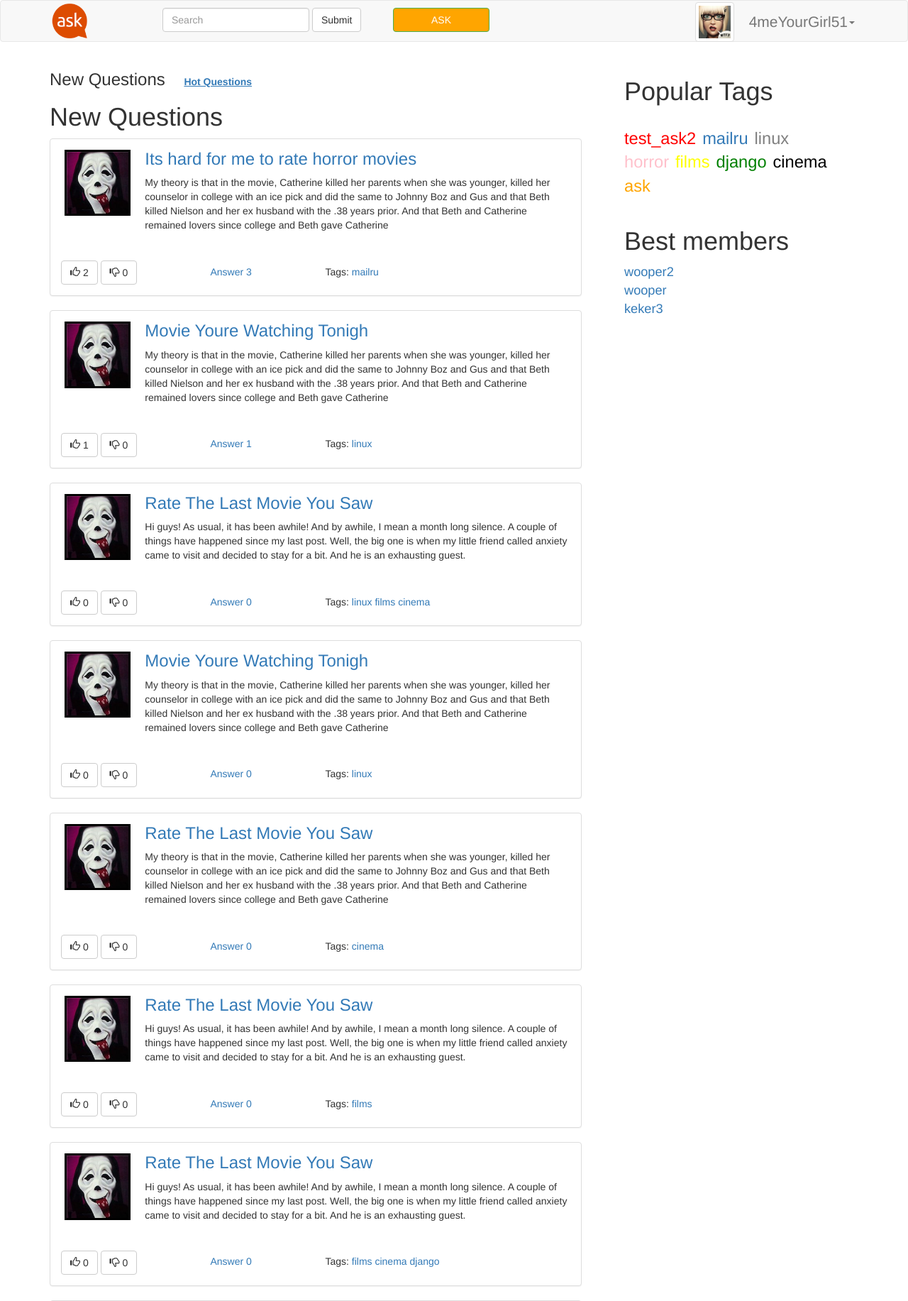
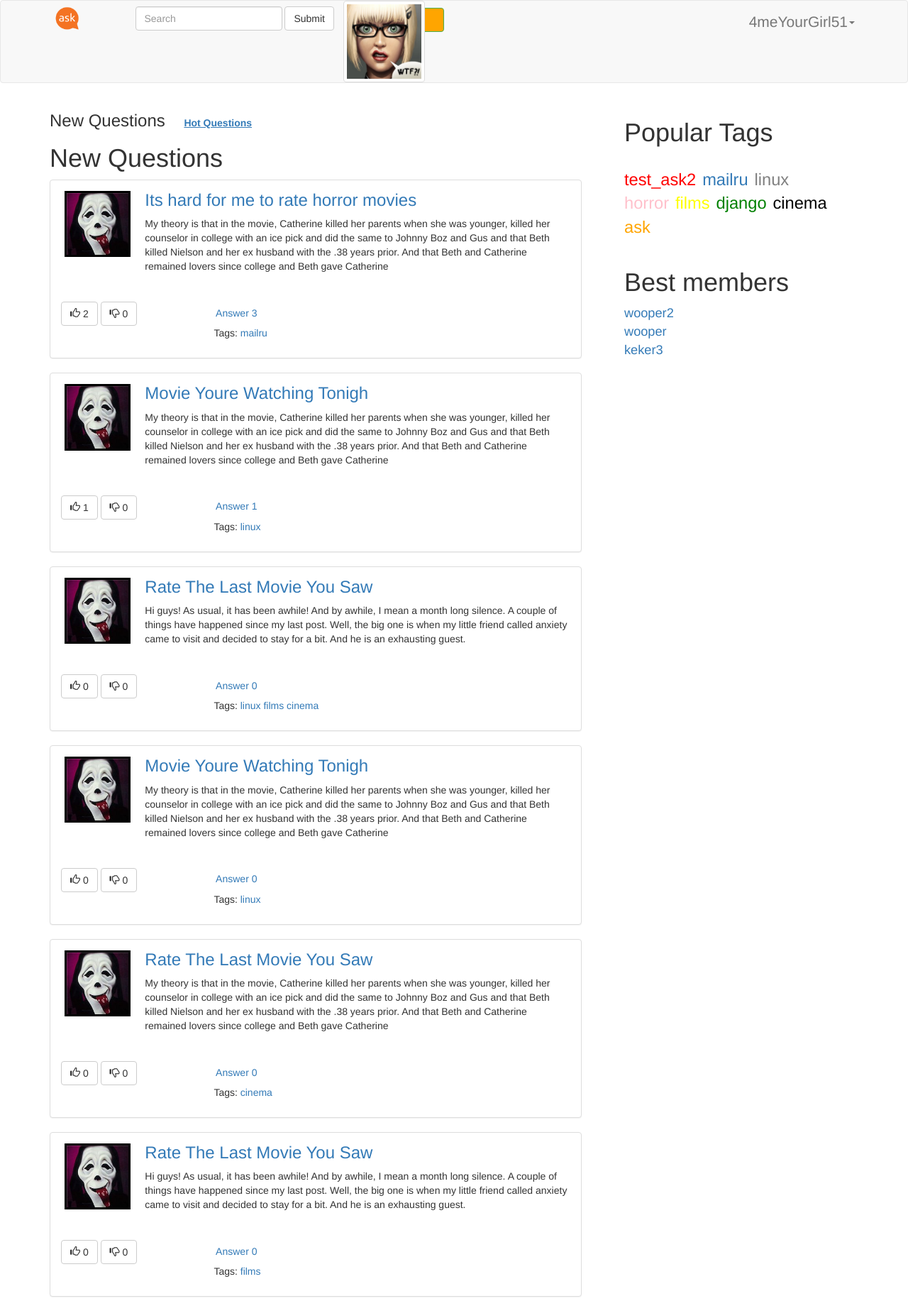
Before and after one commit to Alexander-Kuznetsov/AskKuznetsov, a Django app: page / in a window 1280 px wide. Shown: the top 1833 px of the page at 71% size. Run offline with Django 3.2, Linux system fonts and the light colour scheme; a user stored in the database is signed in; data comes from the database, SQL or seed files in the repository; both versions use the stored data as it was after the commit; parts of the project's set-up code (start-up, migrations or seed data) failed here and were passed over; some libraries are stand-ins or nearby versions.

Commit message:
fix static and fix some dir in django

```diff
--- a/ask_kuznetsov/ask_kuznetsov/settings.py
+++ b/ask_kuznetsov/ask_kuznetsov/settings.py
@@ -57,7 +57,7 @@ ROOT_URLCONF = 'ask_kuznetsov.urls'
 TEMPLATES = [
     {
         'BACKEND': 'django.template.backends.django.DjangoTemplates',
-        'DIRS': ['/home/bubliks/git-repos/AskKuznetsov/ask_kuznetsov/templates', '/home/bubliks/git-repos/AskKuznetsov/ask_kuznetsov/templates'],
+        'DIRS': [os.path.join(BASE_DIR, "templates")],
         'APP_DIRS': True,
         'OPTIONS': {
             'context_processors': [
--- a/ask_kuznetsov/ask_kuznetsov/views.py
+++ b/ask_kuznetsov/ask_kuznetsov/views.py
@@ -42,7 +42,9 @@ def search_view(request, *args, **kwargs):
         form = forms.SearchForm(request.GET)
         if form.is_valid():
             word = form.cleaned_data['search_word']
+            print(word)
             articles = Question.objects.search_word(word)
+            print(articles)
             if articles:
                 kwargs['search_word'] = {'word': word, 'count': articles.count()}
                 kwargs['tags'] = Tag.objects.get_count_iniq()
--- a/ask_kuznetsov/static/css/style.css
+++ b/ask_kuznetsov/static/css/style.css
@@ -4,6 +4,7 @@ body {
 }
 #wrap {
   min-height: 100%;
+  min-width: 320px;
 }
 main {
   padding-bottom: 50px;
@@ -17,13 +18,36 @@ footer {
   /*Высота футера*/
 }
 
+/* HEADER */
 .logo{
-  width: 50%;
+  width: 50px;
+  height: 50px;
 }
 
+/* Поиск */
+.navbar-left1{
+  position: relative;
+  top: 2px;
+  left: 30px;
+}
+
+
+/* Поиск */
+.navbar-left{
+  position: relative;
+  left: 5%;
+}
+
+/* Поиск */
+.navbar-leftASK{
+  position: relative;
+  top: 0px;
+  left: -240px;
+}
+/*
 .navbar-header{
   width: 10%;
-}
+}*/
 
 .line{
   display: inline;
@@ -78,19 +102,7 @@ footer {
   width: 40%
 }
 
-/* Поиск */
-.navbar-left{
-  position: relative;
-  top: 2px;
-  left: 30px;
-}
 
-/* Поиск */
-.navbar-leftASK{
-  position: relative;
-  top: 0px;
-  left: -240px;
-}
 
 .position-checkbox{
   position: relative;
@@ -124,11 +136,22 @@ footer {
   overflow: hidden;
 }
 
+
+/* ВОПРОСЫ */
 /* Колчество ответов на вопрос в списке всех вопросов*/
-.count-ansver{
+.count-answer{
   position: relative;
-  left:100px;
+  left:15%;
 }
+
+
+/* Тег вопросов*/
+.tags-message{
+  position: relative;
+  left:30%;
+}
+
+
 
 .hotquest{
   font-size: 14px;
@@ -136,11 +159,6 @@ footer {
 }
 
 
-/* Тег вопросов*/
-.tags-massage{
-  position: relative;
-  left:200px;
-}
 
 
 
--- a/ask_kuznetsov/templates/Modules/article.html
+++ b/ask_kuznetsov/templates/Modules/article.html
@@ -1,11 +1,12 @@
 <div class="panel panel-default">
 	<div class="panel-body">
-        <img class="avatar-post" align="left"  src="static/img/frame.jpg">
-        <h3 class="absolute-top"><a href="{{article.get_url}}">{{article.title}}</a></h3>
-        <p class="text-post">{{article.text}}</p>
+        <img class="avatar-post" src="static/img/frame.jpg">
+        <h3 class="absolute-top">
+			<a href="{{ article.get_url }}">{{ article.title }}</a>
+		</h3>
+        <p class="text-post">{{ article.text }}</p>
 	</div>
     <div class="panel-body">
-        <span>
 		<button data-id="{{ article.id }}" data-type="article" data-action="like" title="like" type="button" class="btn btn-default" aria-label="Left Align">
 			<span class="glyphicon glyphicon-thumbs-up" aria-hidden="true"></span>
 			<span data-count="like">{{ article.get_count_likes }}</span>
@@ -14,15 +15,15 @@
 			<span class="glyphicon glyphicon-thumbs-down" aria-hidden="true"></span>
 			<span data-count="dislike">{{ article.get_count_dislikes }}</span>
 		</button>
-		  </span>
-        <span class="count-ansver">
+		<span class="count-answer">
 			<a>Answer {{ article.get_count_answers }}</a>
 		</span>
-        <span class="tags-massage">
-			Tags:
+		<span class="tags-message">
+			<p>Tags:
 			{% for tag in article.tags.all %}
-				<a> {{tag.title}} </a>
+				<a>{{ tag.title }}</a>
 			{% endfor %}
+			</p>
 		</span>
     </div>
 </div>
--- a/ask_kuznetsov/templates/base.html
+++ b/ask_kuznetsov/templates/base.html
@@ -14,7 +14,7 @@
 				<div class="container">
 					<div class="navbar-header">
 			            <a href="{% url 'index' %}">
-			                <img class="logo" src="static/img/logo1.png">
+			                <img class="logo" src="static/img/ask.png">
 			            </a>
 			        </div>
 			        <div class="collapse navbar-collapse" id="bs-example-navbar-collapse-1">
@@ -26,16 +26,19 @@
 
 			                <button type="submit" class="btn btn-default">Submit</button>
 			            </form>
+
 						{% if user.is_authenticated %}
 							<div class="nav navbar-nav navbar-leftASK">
 								<a href="{% url 'ask' %}">
 									<button type="button" class="btn btn-success">ASK</button>
 								</a>
 							</div>
-						{% endif %}
+							 <!-- Аватарка -->
+							<div class="navbar-header">
+								<img class="avatar img-thumbnail" src="/static/img/image.jpg">
+							</div>
+							<!-- Кпопка для авторизованных пользователей -->
 
-			            {% if user.is_authenticated %}
-			            <!-- Кпопка для авторизованных пользователей -->
 							<ul class="nav navbar-nav navbar-right">
 								<li class="dropdown">
 									<a href="#" class="dropdown-toggle" data-toggle="dropdown" role="button" aria-haspopup="true" aria-expanded="false">{{ user.username }}<span class="caret"></span></a>
@@ -45,10 +48,6 @@
 									</ul>
 								</li>
 							</ul>
-			             <!-- Аватарка -->
-			            <div class="navbar-header navbar-right">
-			                <img class="avatar img-thumbnail" src="/static/img/image.jpg">
-			            </div>
 			            {% else %}
 							<ul class="nav navbar-nav navbar-right">
 								<li class="dropdown">
```
Also changed, not shown: ask_kuznetsov/db.sqlite3, ask_kuznetsov/static/img/ask.png (added), 2 other files. Lines whose indentation alone changed are shown as unchanged.
